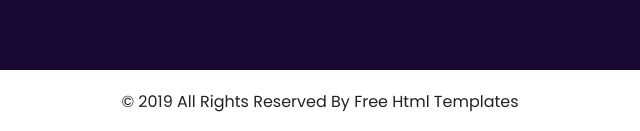
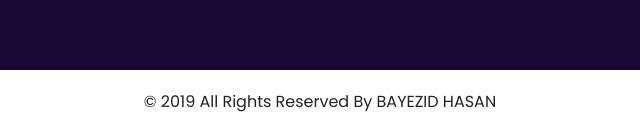
Before and after one commit to bayezidhasan14/carpenter_templeat, a plain HTML site: page index.html in a window 1280 px wide. Shown: the part 4578-4709 px from the top of the page, 320-960 px from the left. Drawn offline with nearby package versions, Linux system fonts and the light colour scheme.

Commit message:
Update index.html

```diff
--- a/index.html
+++ b/index.html
@@ -437,8 +437,7 @@
       <div class="row">
         <div class="col-lg-7 col-md-9 mx-auto">
           <p>
-            &copy; 2019 All Rights Reserved By
-            <a href="https://html.design/">Free Html Templates</a>
+            &copy; 2019 All Rights Reserved By BAYEZID HASAN
           </p>
         </div>
       </div>
```
